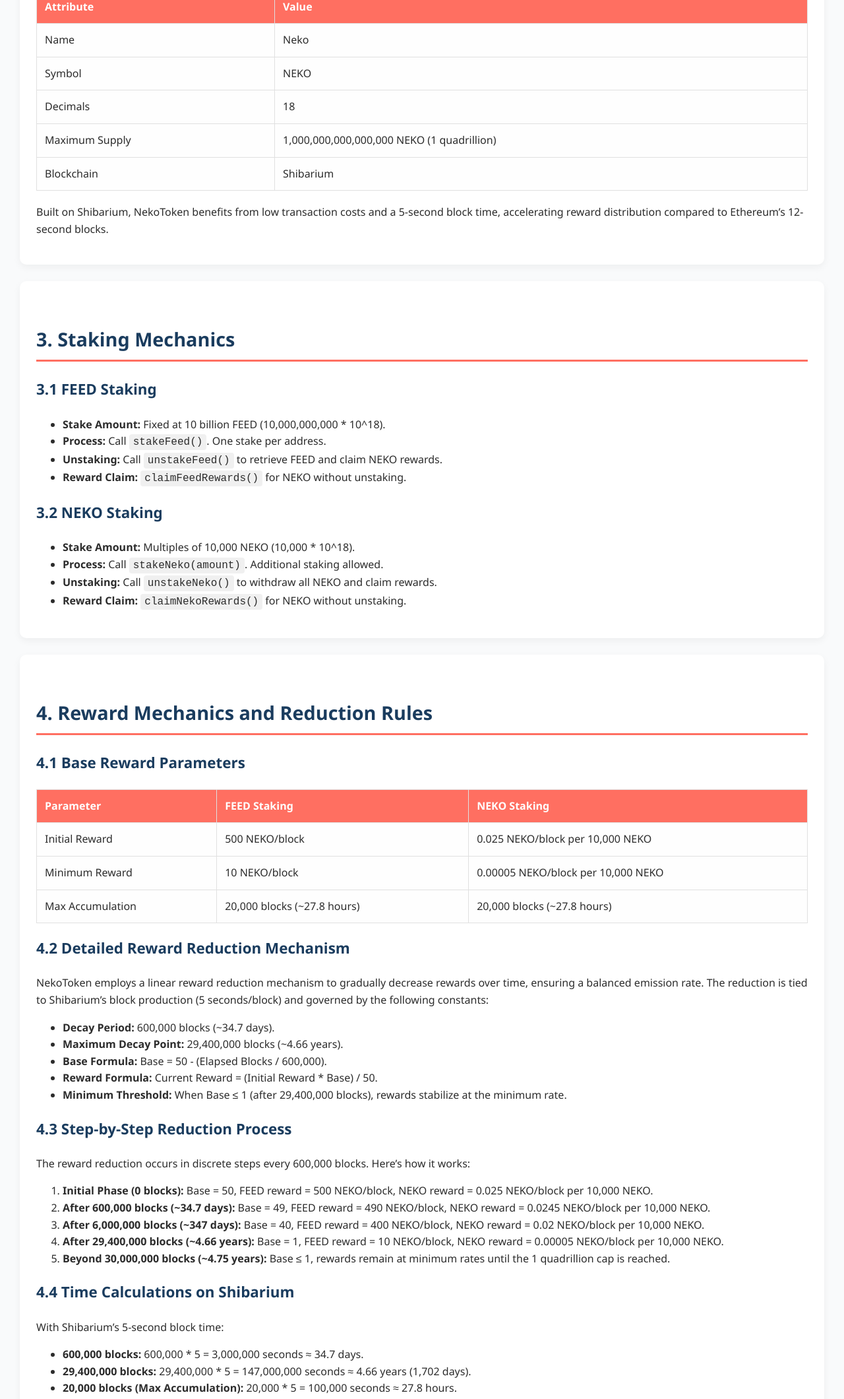
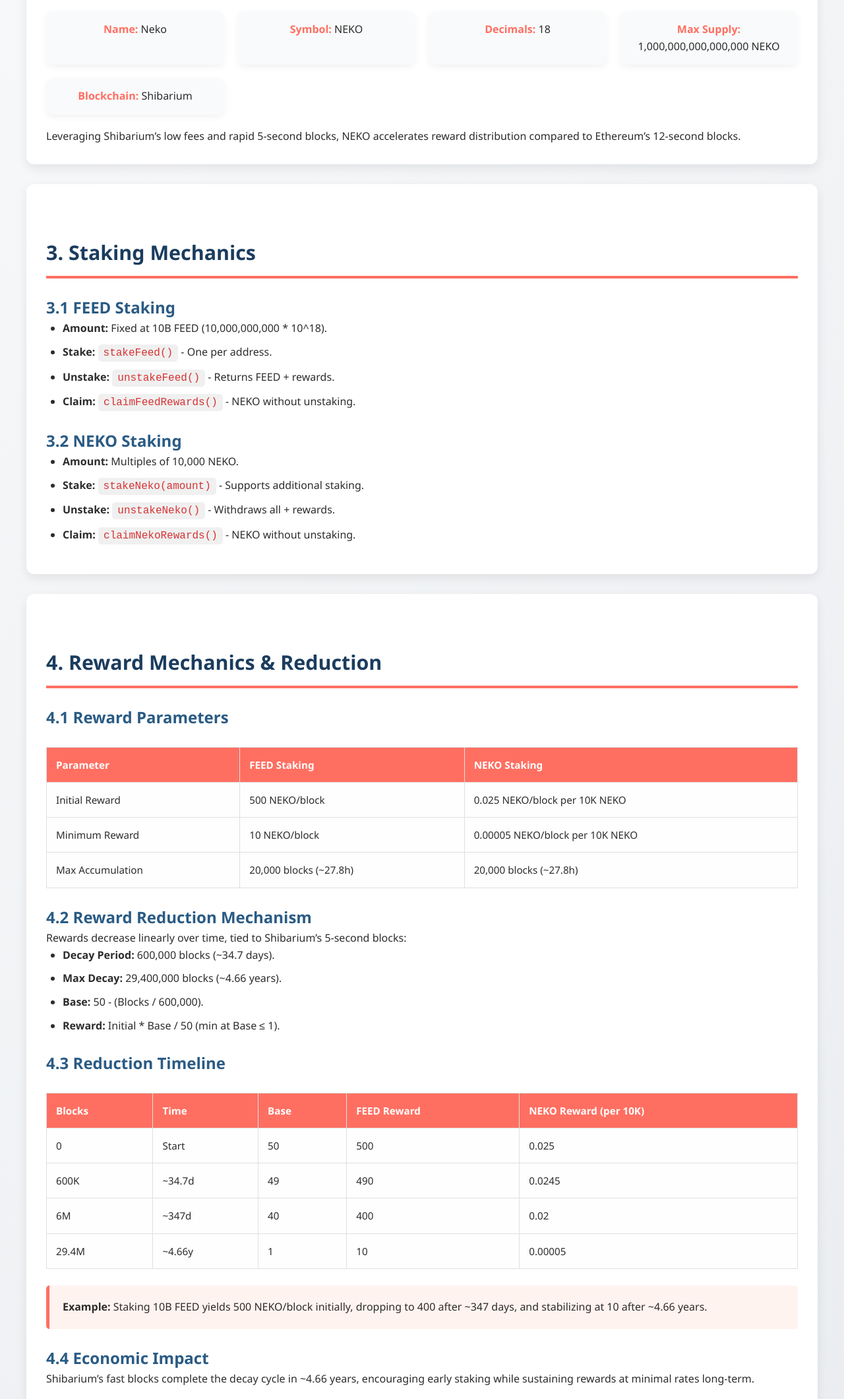
Before and after one commit to Shibfun/Neko, a plain HTML site: page Whitepaper/index.html in a window 1280 px wide. Shown: the part 680-2800 px from the top of the page at 66% size. Drawn offline with Linux system fonts and the light colour scheme.

Commit message:
Update index.html

```diff
--- a/Whitepaper/index.html
+++ b/Whitepaper/index.html
@@ -5,248 +5,293 @@
     <meta name="viewport" content="width=device-width, initial-scale=1.0">
     <title>NekoToken Whitepaper - Shibarium Edition</title>
     <style>
+        * { margin: 0; padding: 0; box-sizing: border-box; }
         body {
             font-family: 'Segoe UI', Arial, sans-serif;
             line-height: 1.6;
-            margin: 0;
-            padding: 30px;
-            background-color: #f9fafb;
+            background: linear-gradient(135deg, #f9fafb, #e6e9ed);
             color: #2c2c2c;
+            padding: 40px;
         }
         h1, h2, h3 {
             color: #1a3c5e;
         }
         h1 {
             text-align: center;
-            font-size: 2.5em;
+            font-size: 2.8em;
+            margin-bottom: 50px;
+            background: linear-gradient(to right, #1a3c5e, #ff6f61);
+            -webkit-background-clip: text;
+            color: transparent;
+        }
+        h2 {
+            font-size: 1.9em;
+            margin-top: 50px;
+            padding-bottom: 10px;
+            border-bottom: 4px solid #ff6f61;
+        }
+        h3 {
+            font-size: 1.5em;
+            margin-top: 25px;
+            color: #2a5b84;
+        }
+        .section {
+            background: #fff;
+            padding: 30px;
+            margin-bottom: 30px;
+            border-radius: 12px;
+            box-shadow: 0 6px 16px rgba(0, 0, 0, 0.08);
+            transition: transform 0.2s;
+        }
+        .section:hover { transform: translateY(-3px); }
+        .nav {
+            text-align: center;
             margin-bottom: 40px;
         }
-        h2 {
-            font-size: 1.8em;
-            border-bottom: 3px solid #ff6f61;
-            padding-bottom: 8px;
-            margin-top: 40px;
+        .nav a {
+            color: #ff6f61;
+            text-decoration: none;
+            margin: 0 15px;
+            font-size: 1em;
+            transition: color 0.3s;
         }
-        h3 {
-            font-size: 1.4em;
-            margin-top: 20px;
-        }
-        .section {
-            background-color: #fff;
-            padding: 25px;
-            margin-bottom: 25px;
-            border-radius: 10px;
-            box-shadow: 0 4px 12px rgba(0, 0, 0, 0.05);
-        }
+        .nav a:hover { color: #e05a4f; }
         table {
             width: 100%;
             border-collapse: collapse;
-            margin: 20px 0;
+            margin: 25px 0;
+            font-size: 0.95em;
         }
         th, td {
-            padding: 12px;
+            padding: 14px;
             text-align: left;
             border: 1px solid #e0e0e0;
         }
         th {
-            background-color: #ff6f61;
-            color: white;
+            background: #ff6f61;
+            color: #fff;
+            font-weight: 600;
         }
         td {
-            background-color: #fefefe;
+            background: #fefefe;
+            transition: background 0.3s;
         }
+        tr:hover td { background: #f5f5f5; }
         code {
-            background-color: #f0f0f0;
-            padding: 3px 6px;
-            border-radius: 4px;
+            background: #f0f0f0;
+            padding: 4px 8px;
+            border-radius: 5px;
             font-family: 'Courier New', monospace;
+            color: #d63333;
         }
         .highlight {
-            background-color: #fff3f0;
+            background: #fff3f0;
+            padding: 20px;
+            border-left: 5px solid #ff6f61;
+            margin: 20px 0;
+            border-radius: 5px;
+        }
+        ul, ol {
+            margin-left: 25px;
+            margin-bottom: 15px;
+        }
+        li { margin-bottom: 10px; }
+        .card-grid {
+            display: grid;
+            grid-template-columns: repeat(auto-fit, minmax(250px, 1fr));
+            gap: 20px;
+            margin: 20px 0;
+        }
+        .card {
+            background: #f9fafb;
             padding: 15px;
-            border-left: 4px solid #ff6f61;
-            margin: 15px 0;
+            border-radius: 10px;
+            box-shadow: 0 4px 10px rgba(0, 0, 0, 0.05);
+            text-align: center;
         }
+        .card strong { color: #ff6f61; }
         footer {
             text-align: center;
-            margin-top: 50px;
-            font-size: 0.9em;
+            margin-top: 60px;
+            font-size: 0.95em;
             color: #666;
+            padding: 20px;
+            background: #fff;
+            border-radius: 12px;
+            box-shadow: 0 4px 10px rgba(0, 0, 0, 0.05);
+        }
+        .back-to-top {
+            position: fixed;
+            bottom: 20px;
+            right: 20px;
+            background: #ff6f61;
+            color: #fff;
+            padding: 10px 15px;
+            border-radius: 50%;
+            text-decoration: none;
+            font-size: 1em;
+            display: none;
+            transition: background 0.3s;
+        }
+        .back-to-top:hover { background: #e05a4f; }
+        @media (max-width: 768px) {
+            body { padding: 20px; }
+            h1 { font-size: 2.2em; }
+            h2 { font-size: 1.6em; }
+            h3 { font-size: 1.3em; }
+            .section { padding: 20px; }
+            .nav a { margin: 0 10px; font-size: 0.9em; }
+            table { font-size: 0.9em; }
         }
     </style>
 </head>
 <body>
     <h1>NekoToken Whitepaper - Shibarium Edition</h1>
 
-    <div class="section">
+    <div class="nav">
+        <a href="#summary">Summary</a>
+        <a href="#token-specs">Token Specs</a>
+        <a href="#staking">Staking</a>
+        <a href="#rewards">Rewards</a>
+        <a href="#tokenomics">Tokenomics</a>
+        <a href="#security">Security</a>
+        <a href="#roadmap">Roadmap</a>
+        <a href="#conclusion">Conclusion</a>
+    </div>
+
+    <div class="section" id="summary">
         <h2>1. Executive Summary</h2>
         <p>
-            NekoToken (NEKO) is an ERC-20 token deployed on Shibarium, a layer-2 blockchain with a 5-second block time, launched on March 22, 2025. It introduces a dual-staking ecosystem where users can stake the native NEKO token and the external FEED token (<code>0xe9Cb2D7ADC24Fc59FE00D6C0A0669BDF16805Fe0</code>) to earn NEKO rewards. With a total supply cap of 1 quadrillion tokens, NekoToken employs a detailed reward reduction mechanism to ensure sustainability over time.
+            NekoToken (NEKO) is an ERC-20 token launched on Shibarium, a layer-2 blockchain, on March 22, 2025. With a 5-second block time, it powers a dual-staking ecosystem where users stake NEKO and FEED (<code>0xe9Cb2D7ADC24Fc59FE00D6C0A0669BDF16805Fe0</code>) to earn NEKO rewards. Capped at 1 quadrillion tokens, NEKO features a sustainable reward reduction system tailored to Shibarium’s fast pace.
         </p>
         <p>
-            This whitepaper provides an in-depth look at the tokenomics, staking rules, and the reward reduction process tailored to Shibarium’s fast block production.
+            This whitepaper explores its tokenomics, staking mechanics, and reward structure.
         </p>
     </div>
 
-    <div class="section">
+    <div class="section" id="token-specs">
         <h2>2. Token Specifications</h2>
-        <table>
-            <tr>
-                <th>Attribute</th>
-                <th>Value</th>
-            </tr>
-            <tr>
-                <td>Name</td>
-                <td>Neko</td>
-            </tr>
-            <tr>
-                <td>Symbol</td>
-                <td>NEKO</td>
-            </tr>
-            <tr>
-                <td>Decimals</td>
-                <td>18</td>
-            </tr>
-            <tr>
-                <td>Maximum Supply</td>
-                <td>1,000,000,000,000,000 NEKO (1 quadrillion)</td>
-            </tr>
-            <tr>
-                <td>Blockchain</td>
-                <td>Shibarium</td>
-            </tr>
-        </table>
+        <div class="card-grid">
+            <div class="card"><strong>Name:</strong> Neko</div>
+            <div class="card"><strong>Symbol:</strong> NEKO</div>
+            <div class="card"><strong>Decimals:</strong> 18</div>
+            <div class="card"><strong>Max Supply:</strong> 1,000,000,000,000,000 NEKO</div>
+            <div class="card"><strong>Blockchain:</strong> Shibarium</div>
+        </div>
         <p>
-            Built on Shibarium, NekoToken benefits from low transaction costs and a 5-second block time, accelerating reward distribution compared to Ethereum’s 12-second blocks.
+            Leveraging Shibarium’s low fees and rapid 5-second blocks, NEKO accelerates reward distribution compared to Ethereum’s 12-second blocks.
         </p>
     </div>
 
-    <div class="section">
+    <div class="section" id="staking">
         <h2>3. Staking Mechanics</h2>
         <h3>3.1 FEED Staking</h3>
         <ul>
-            <li><strong>Stake Amount:</strong> Fixed at 10 billion FEED (10,000,000,000 * 10^18).</li>
-            <li><strong>Process:</strong> Call <code>stakeFeed()</code>. One stake per address.</li>
-            <li><strong>Unstaking:</strong> Call <code>unstakeFeed()</code> to retrieve FEED and claim NEKO rewards.</li>
-            <li><strong>Reward Claim:</strong> <code>claimFeedRewards()</code> for NEKO without unstaking.</li>
+            <li><strong>Amount:</strong> Fixed at 10B FEED (10,000,000,000 * 10^18).</li>
+            <li><strong>Stake:</strong> <code>stakeFeed()</code> - One per address.</li>
+            <li><strong>Unstake:</strong> <code>unstakeFeed()</code> - Returns FEED + rewards.</li>
+            <li><strong>Claim:</strong> <code>claimFeedRewards()</code> - NEKO without unstaking.</li>
         </ul>
 
         <h3>3.2 NEKO Staking</h3>
         <ul>
-            <li><strong>Stake Amount:</strong> Multiples of 10,000 NEKO (10,000 * 10^18).</li>
-            <li><strong>Process:</strong> Call <code>stakeNeko(amount)</code>. Additional staking allowed.</li>
-            <li><strong>Unstaking:</strong> Call <code>unstakeNeko()</code> to withdraw all NEKO and claim rewards.</li>
-            <li><strong>Reward Claim:</strong> <code>claimNekoRewards()</code> for NEKO without unstaking.</li>
+            <li><strong>Amount:</strong> Multiples of 10,000 NEKO.</li>
+            <li><strong>Stake:</strong> <code>stakeNeko(amount)</code> - Supports additional staking.</li>
+            <li><strong>Unstake:</strong> <code>unstakeNeko()</code> - Withdraws all + rewards.</li>
+            <li><strong>Claim:</strong> <code>claimNekoRewards()</code> - NEKO without unstaking.</li>
         </ul>
     </div>
 
-    <div class="section">
-        <h2>4. Reward Mechanics and Reduction Rules</h2>
-        <h3>4.1 Base Reward Parameters</h3>
+    <div class="section" id="rewards">
+        <h2>4. Reward Mechanics & Reduction</h2>
+        <h3>4.1 Reward Parameters</h3>
         <table>
-            <tr>
-                <th>Parameter</th>
-                <th>FEED Staking</th>
-                <th>NEKO Staking</th>
-            </tr>
-            <tr>
-                <td>Initial Reward</td>
-                <td>500 NEKO/block</td>
-                <td>0.025 NEKO/block per 10,000 NEKO</td>
-            </tr>
-            <tr>
-                <td>Minimum Reward</td>
-                <td>10 NEKO/block</td>
-                <td>0.00005 NEKO/block per 10,000 NEKO</td>
-            </tr>
-            <tr>
-                <td>Max Accumulation</td>
-                <td>20,000 blocks (~27.8 hours)</td>
-                <td>20,000 blocks (~27.8 hours)</td>
-            </tr>
+            <tr><th>Parameter</th><th>FEED Staking</th><th>NEKO Staking</th></tr>
+            <tr><td>Initial Reward</td><td>500 NEKO/block</td><td>0.025 NEKO/block per 10K NEKO</td></tr>
+            <tr><td>Minimum Reward</td><td>10 NEKO/block</td><td>0.00005 NEKO/block per 10K NEKO</td></tr>
+            <tr><td>Max Accumulation</td><td>20,000 blocks (~27.8h)</td><td>20,000 blocks (~27.8h)</td></tr>
         </table>
 
-        <h3>4.2 Detailed Reward Reduction Mechanism</h3>
+        <h3>4.2 Reward Reduction Mechanism</h3>
         <p>
-            NekoToken employs a linear reward reduction mechanism to gradually decrease rewards over time, ensuring a balanced emission rate. The reduction is tied to Shibarium’s block production (5 seconds/block) and governed by the following constants:
+            Rewards decrease linearly over time, tied to Shibarium’s 5-second blocks:
         </p>
         <ul>
             <li><strong>Decay Period:</strong> 600,000 blocks (~34.7 days).</li>
-            <li><strong>Maximum Decay Point:</strong> 29,400,000 blocks (~4.66 years).</li>
-            <li><strong>Base Formula:</strong> Base = 50 - (Elapsed Blocks / 600,000).</li>
-            <li><strong>Reward Formula:</strong> Current Reward = (Initial Reward * Base) / 50.</li>
-            <li><strong>Minimum Threshold:</strong> When Base ≤ 1 (after 29,400,000 blocks), rewards stabilize at the minimum rate.</li>
+            <li><strong>Max Decay:</strong> 29,400,000 blocks (~4.66 years).</li>
+            <li><strong>Base:</strong> 50 - (Blocks / 600,000).</li>
+            <li><strong>Reward:</strong> Initial * Base / 50 (min at Base ≤ 1).</li>
         </ul>
 
-        <h3>4.3 Step-by-Step Reduction Process</h3>
-        <p>
-            The reward reduction occurs in discrete steps every 600,000 blocks. Here’s how it works:
-        </p>
-        <ol>
-            <li><strong>Initial Phase (0 blocks):</strong> Base = 50, FEED reward = 500 NEKO/block, NEKO reward = 0.025 NEKO/block per 10,000 NEKO.</li>
-            <li><strong>After 600,000 blocks (~34.7 days):</strong> Base = 49, FEED reward = 490 NEKO/block, NEKO reward = 0.0245 NEKO/block per 10,000 NEKO.</li>
-            <li><strong>After 6,000,000 blocks (~347 days):</strong> Base = 40, FEED reward = 400 NEKO/block, NEKO reward = 0.02 NEKO/block per 10,000 NEKO.</li>
-            <li><strong>After 29,400,000 blocks (~4.66 years):</strong> Base = 1, FEED reward = 10 NEKO/block, NEKO reward = 0.00005 NEKO/block per 10,000 NEKO.</li>
-            <li><strong>Beyond 30,000,000 blocks (~4.75 years):</strong> Base ≤ 1, rewards remain at minimum rates until the 1 quadrillion cap is reached.</li>
-        </ol>
-
-        <h3>4.4 Time Calculations on Shibarium</h3>
-        <p>
-            With Shibarium’s 5-second block time:
-        </p>
-        <ul>
-            <li><strong>600,000 blocks:</strong> 600,000 * 5 = 3,000,000 seconds ≈ 34.7 days.</li>
-            <li><strong>29,400,000 blocks:</strong> 29,400,000 * 5 = 147,000,000 seconds ≈ 4.66 years (1,702 days).</li>
-            <li><strong>20,000 blocks (Max Accumulation):</strong> 20,000 * 5 = 100,000 seconds ≈ 27.8 hours.</li>
-        </ul>
+        <h3>4.3 Reduction Timeline</h3>
+        <table>
+            <tr><th>Blocks</th><th>Time</th><th>Base</th><th>FEED Reward</th><th>NEKO Reward (per 10K)</th></tr>
+            <tr><td>0</td><td>Start</td><td>50</td><td>500</td><td>0.025</td></tr>
+            <tr><td>600K</td><td>~34.7d</td><td>49</td><td>490</td><td>0.0245</td></tr>
+            <tr><td>6M</td><td>~347d</td><td>40</td><td>400</td><td>0.02</td></tr>
+            <tr><td>29.4M</td><td>~4.66y</td><td>1</td><td>10</td><td>0.00005</td></tr>
+        </table>
         <div class="highlight">
-            <p><strong>Example:</strong> A user staking 10 billion FEED earns 500 NEKO/block initially. After ~347 days (6M blocks), this drops to 400 NEKO/block. By ~4.66 years (29.4M blocks), it stabilizes at 10 NEKO/block.</p>
+            <p><strong>Example:</strong> Staking 10B FEED yields 500 NEKO/block initially, dropping to 400 after ~347 days, and stabilizing at 10 after ~4.66 years.</p>
         </div>
 
-        <h3>4.5 Economic Implications</h3>
+        <h3>4.4 Economic Impact</h3>
         <p>
-            The rapid block time accelerates reward distribution, with the full decay cycle completing in ~4.66 years—faster than Ethereum’s ~11 years. This encourages early participation while ensuring rewards remain viable for late adopters at a reduced rate.
+            Shibarium’s fast blocks complete the decay cycle in ~4.66 years, encouraging early staking while sustaining rewards at minimal rates long-term.
         </p>
     </div>
 
-    <div class="section">
+    <div class="section" id="tokenomics">
         <h2>5. Tokenomics</h2>
+        <div class="card-grid">
+            <div class="card"><strong>Total Supply:</strong> 1 quadrillion NEKO</div>
+            <div class="card"><strong>Minting:</strong> Staking rewards only</div>
+            <div class="card"><strong>Emission:</strong> High early, minimal after ~4.66y</div>
+        </div>
+    </div>
+
+    <div class="section" id="security">
+        <h2>6. Security</h2>
         <ul>
-            <li><strong>Total Supply Cap:</strong> 1 quadrillion NEKO.</li>
-            <li><strong>Minting:</strong> Via staking rewards only, halting at the cap.</li>
-            <li><strong>Emission Rate:</strong> High initially, reducing over ~4.66 years to a minimal rate.</li>
+            <li><strong>Reentrancy Guard:</strong> Prevents attacks.</li>
+            <li><strong>Solidity ^0.8.0:</strong> Overflow protection.</li>
+            <li><strong>Shibarium:</strong> Low-cost, secure layer-2.</li>
         </ul>
     </div>
 
-    <div class="section">
-        <h2>6. Security</h2>
+    <div class="section" id="roadmap">
+        <h2>7. Roadmap</h2>
         <ul>
-            <li><strong>Reentrancy Guard:</strong> Protects against attacks.</li>
-            <li><strong>Solidity ^0.8.0:</strong> Built-in overflow protection.</li>
-            <li><strong>Shibarium Benefits:</strong> Low gas fees enhance accessibility.</li>
+            <li><strong>Mar 2025:</strong> Launch on Shibarium.</li>
+            <li><strong>Q2 2025:</strong> Liquidity & community growth.</li>
+            <li><strong>2026:</strong> ~50% reward reduction (~15M blocks).</li>
+            <li><strong>2029:</strong> Reward stabilization (~29.4M blocks).</li>
+            <li><strong>Long-Term:</strong> Full 1 quadrillion distribution.</li>
         </ul>
     </div>
 
-    <div class="section">
-        <h2>7. Roadmap</h2>
-        <p>
-            <strong>March 2025:</strong> Deployment on Shibarium.<br>
-            <strong>Q2 2025:</strong> Liquidity pools and community growth.<br>
-            <strong>2026:</strong> ~50% reward reduction (~15M blocks).<br>
-            <strong>2029:</strong> Reward stabilization (~4.66 years).<br>
-            <strong>Long-Term:</strong> Full distribution of 1 quadrillion NEKO.
-        </p>
-    </div>
-
-    <div class="section">
+    <div class="section" id="conclusion">
         <h2>8. Conclusion</h2>
         <p>
-            NekoToken on Shibarium offers a fast-paced, rewarding staking ecosystem with a meticulously designed reward reduction system. Join us to stake, earn, and grow with NEKO!
+            NekoToken combines Shibarium’s speed with a robust staking and reward system. Stake NEKO and FEED to join a sustainable, rewarding ecosystem!
         </p>
     </div>
 
     <footer>
         <p>NekoToken Team | Published March 22, 2025 | Built with Woofswap Assistance</p>
     </footer>
+
+    <a href="#" class="back-to-top" id="backToTop">↑</a>
+
+    <script>
+        const backToTop = document.getElementById('backToTop');
+        window.addEventListener('scroll', () => {
+            backToTop.style.display = window.scrollY > 300 ? 'block' : 'none';
+        });
+        backToTop.addEventListener('click', (e) => {
+            e.preventDefault();
+            window.scrollTo({ top: 0, behavior: 'smooth' });
+        });
+    </script>
 </body>
 </html>
```
